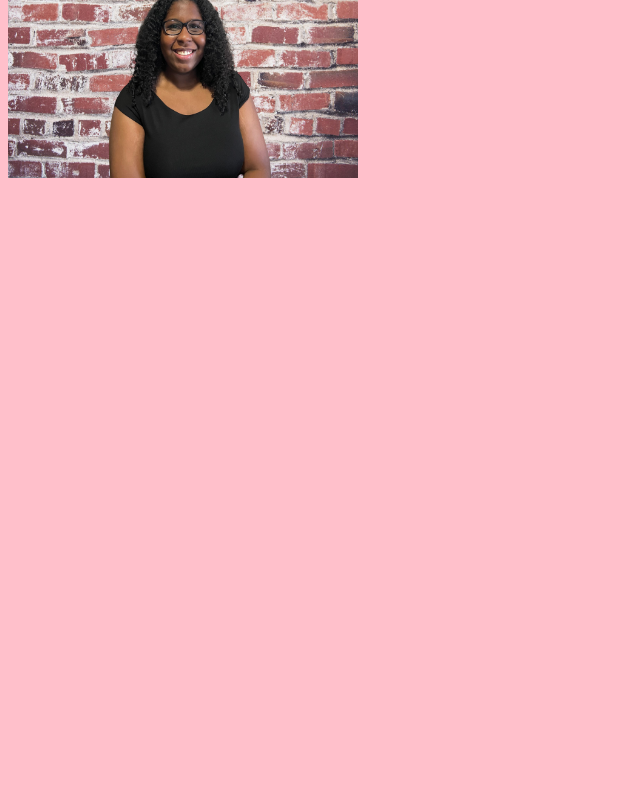
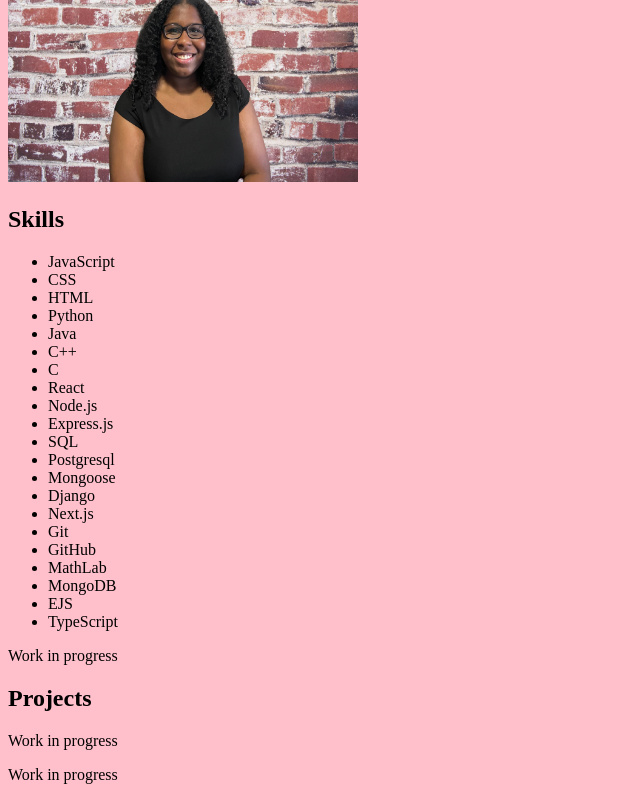
Before and after one commit to kfacison/personal-portfolio, a Next.js app: page / in a window 1280 px wide. Shown: the part 462-1262 px from the top of the page, without its empty margins (0-640 px from the left). Before the commit the page ends 800 px from the top, so only its background shows below. Built offline with nearby package versions, Linux system fonts and the light colour scheme.

Commit message:
added skills

```diff
--- a/components/NavBar.js
+++ b/components/NavBar.js
@@ -4,14 +4,35 @@ import Link from "next/link"
 
 export default function NavBar(){
     return (
-        <nav>
+        <>
+        <style jsx>{`
+            .navBar{
+                color: red;
+                border: 2px solid red;
+            }
+        `}</style>
+        <nav className="navBar">
             &nbsp;
-            <Link href="#home">Home</Link>
+            <Link href="#top">Top</Link>
             &nbsp;
             |
             &nbsp;
             <Link href="#about">About</Link>
             &nbsp;
+            |
+            &nbsp;
+            <Link href="#skills">Skills</Link>
+            &nbsp;
+            |
+            &nbsp;
+            <Link href="#projects">Projects</Link>
+            &nbsp;
+            |
+            &nbsp;
+            <Link href="#contacts">Contacts</Link>
+            &nbsp;
+
         </nav>
+        </>
     )
 }
--- a/package.json
+++ b/package.json
@@ -9,9 +9,9 @@
     "lint": "next lint"
   },
   "dependencies": {
-    "react": "^18",
-    "react-dom": "^18",
-    "next": "14.0.4"
+    "next": "^14.0.4",
+    "react": "^18.2.0",
+    "react-dom": "^18"
   },
   "devDependencies": {
     "eslint": "^8",
--- a/pages/index.js
+++ b/pages/index.js
@@ -1,7 +1,7 @@
 import Head from 'next/head'
 import Image from 'next/image'
 import { Inter } from 'next/font/google'
-import styles from '@/styles/Home.module.css'
+import '@/styles/Home.module.css'
 
 const inter = Inter({ subsets: ['latin'] })
 
@@ -14,8 +14,8 @@ export default function Home() {
         <meta name="viewport" content="width=device-width, initial-scale=1" />
         <link rel="icon" href="/favicon.ico" />
       </Head>
-      <h1 id='home'>Kylie&apos;s Portfolio</h1>
-      <div id='about'>
+      <h1 id='top'>Kylie&apos;s Portfolio</h1>
+      <div id='about' className="show">
         <h2>About Me</h2>
 
         <p style={{ maxWidth:650}}>
@@ -30,6 +30,44 @@ export default function Home() {
           height={300}
         />
       </div>
+
+      <div id='skills'>
+        <h2>Skills</h2>
+        <ul>
+          <li>JavaScript</li>
+          <li>CSS</li>
+          <li>HTML</li>
+          <li>Python</li>
+          <li>Java </li>
+          <li>C++</li>
+          <li>C</li>
+          <li>React </li>
+          <li>Node.js</li>
+          <li>Express.js</li>
+          <li>SQL</li>
+          <li>Postgresql </li>
+          <li>Mongoose </li>
+          <li>Django </li>
+          <li>Next.js</li>
+          <li>Git</li>
+          <li>GitHub</li>
+          <li>MathLab </li>
+          <li>MongoDB </li>
+          <li>EJS</li>
+          <li>TypeScript</li>
+        </ul>
+        <p>Work in progress</p>
+      </div>
+
+      <div id='projects'>
+        <h2>Projects</h2>
+        <p>Work in progress</p>
+      </div>
+
+      <div id='contacts'>
+        <p>Work in progress</p>
+      </div>
+
     </>
   )
 }
--- a/styles/Home.module.css
+++ b/styles/Home.module.css
@@ -227,3 +227,7 @@
     transform: rotate(0deg);
   }
 }
+
+.show{
+  border: 2px solid red;
+}
```
Also changed, not shown: 1 other file (tests, documents, lock files or other folders).
